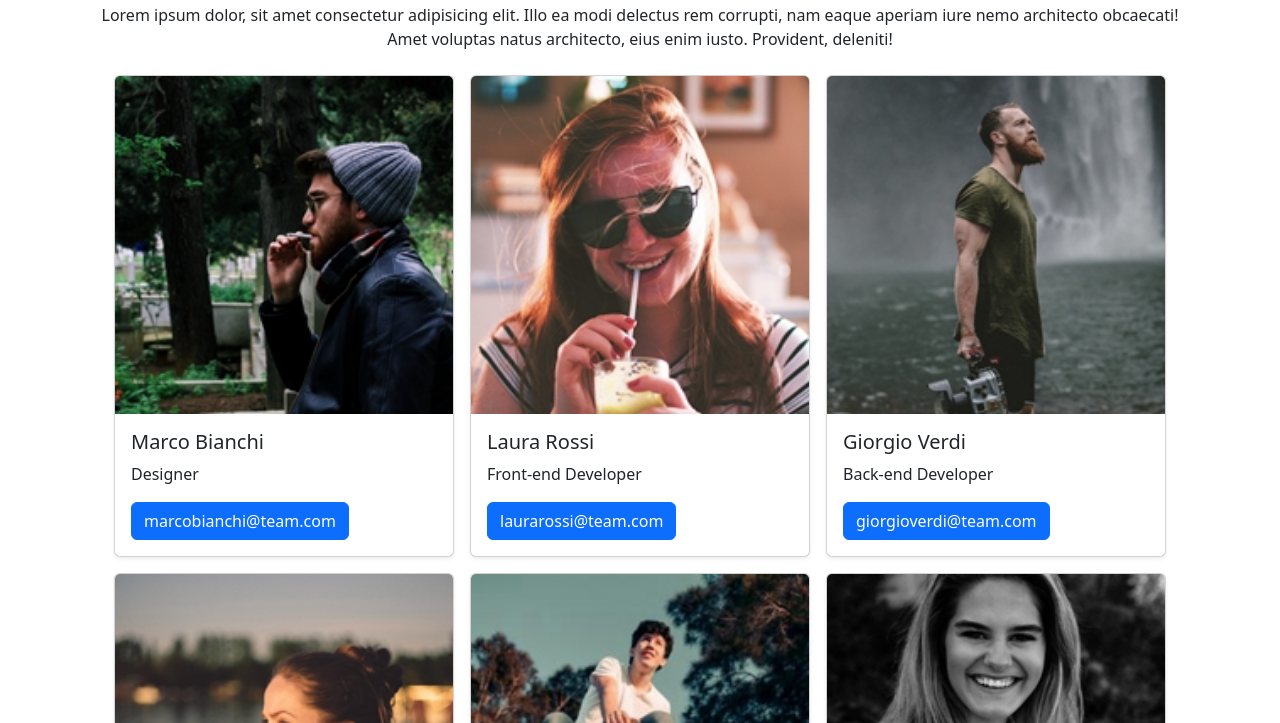
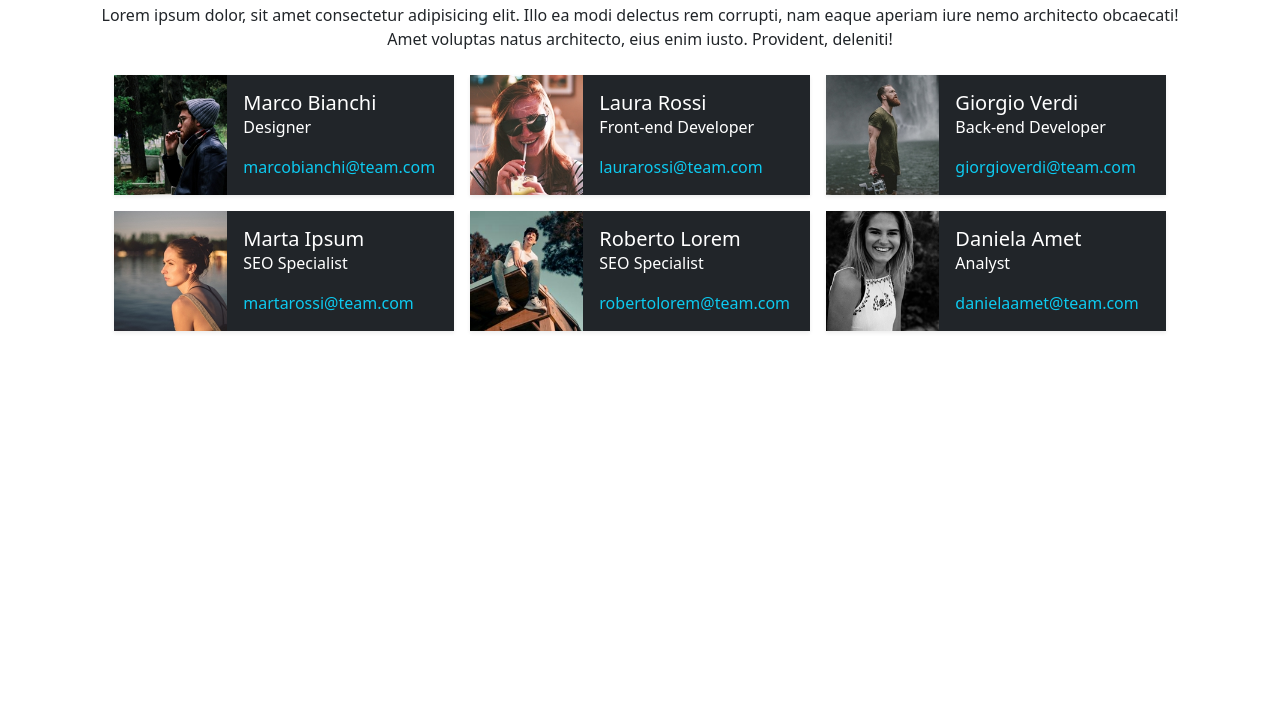
Before and after one commit to Michecosa/js-our-team, a plain HTML site: page index.html in a window 1280 px wide. Shown: the part 77-800 px from the top of the page. Drawn offline with nearby package versions, Linux system fonts and the light colour scheme.

Commit message:
Fix image layout to match reference screenshot

```diff
--- a/assets/css/style.css
+++ b/assets/css/style.css
@@ -11,3 +11,9 @@
 h1 {
   color: var(--red);
 }
+
+img {
+  width: 100%;
+  height: 100%;
+  object-fit: cover;
+}
--- a/assets/js/script.js
+++ b/assets/js/script.js
@@ -47,14 +47,14 @@ function createCard({name, role, img, email}) {
   col.className = "col-4";
   col.innerHTML =
   `
-<div class="card h-100 shadow-sm">
-  <img src="./assets/${img}" class="card-img-top" alt="${name}">
-  <div class="card-body d-flex flex-column">
+<div class="h-100 text-white shadow-sm d-flex flex-row">
+  <div class="col-4">
+  <img src="./assets/${img}" alt="${name} class="img-fluid">
+  </div>
+  <div class="card-body bg-dark d-flex flex-column justify-content-between ps-3 py-3">
     <h5 class="card-title">${name}</h5>
     <p class="card-text">${role}</p>
-    <div class="mt-auto">
-      <a href="#" class="btn btn-primary">${email}</a>
-    </div>
+    <p class="text-info m-0">${email}</p>
   </div>
 </div>
   `
```
